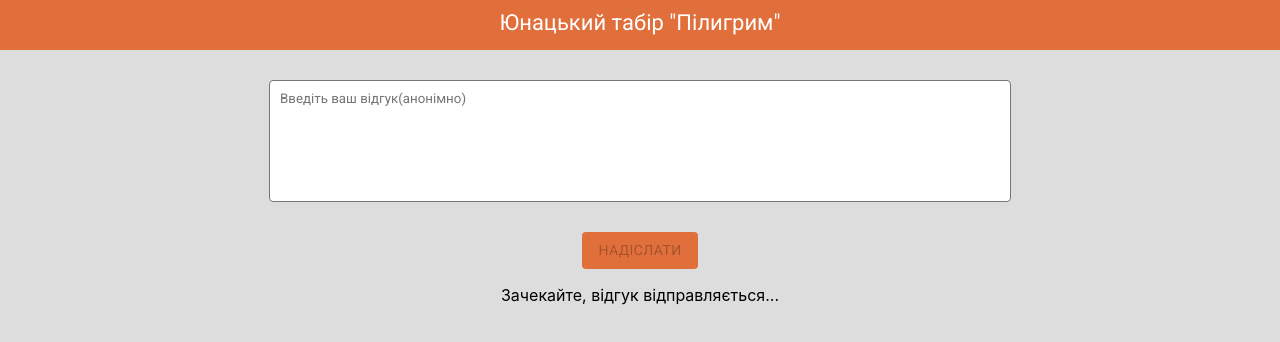
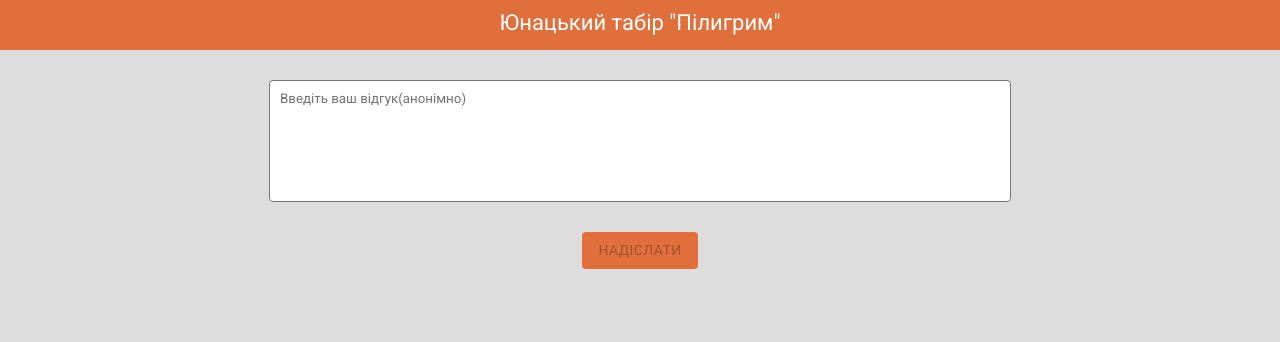
Before and after one commit to pasha2708/Ask-a-question, a React (Create React App) app: page / in a window 1280 px wide. Shown: the top 342 px of the page. Built offline with nearby package versions, Linux system fonts and the light colour scheme.

Commit message:
Update App.js

```diff
--- a/src/App.js
+++ b/src/App.js
@@ -75,7 +75,7 @@ const App = () => {
         >
           Надіслати
         </Button>
-        {!loading && <p>Зачекайте, відгук відправляється...</p>}
+        {loading && <p>Зачекайте, відгук відправляється...</p>}
         <NotificationContainer />
       </Container>
     </>
```
